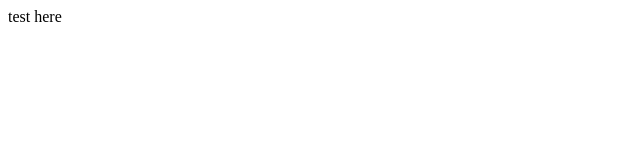
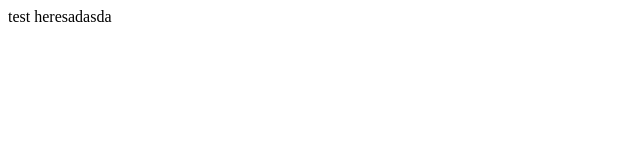
Before and after one commit to srikrishnamandal7291/fisrt_project, a plain HTML site: page index.html in a window 1280 px wide. Shown: the full height of the page, 0-640 px from the left. Drawn offline with Linux system fonts and the light colour scheme.

Commit message:
Update index.html

```diff
--- a/index.html
+++ b/index.html
@@ -6,6 +6,6 @@
     <title>Document</title>
 </head>
 <body>
-    test here
+    test heresadasda
 </body>
 </html>
```
